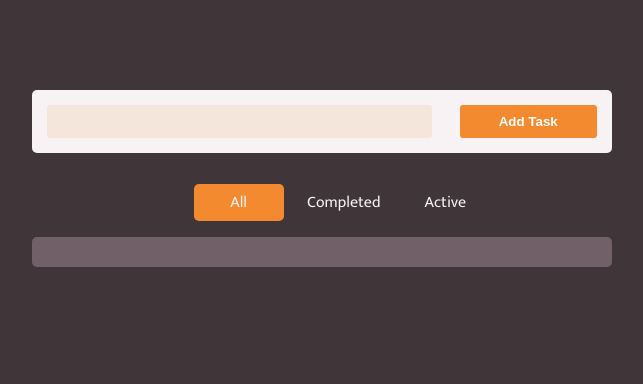
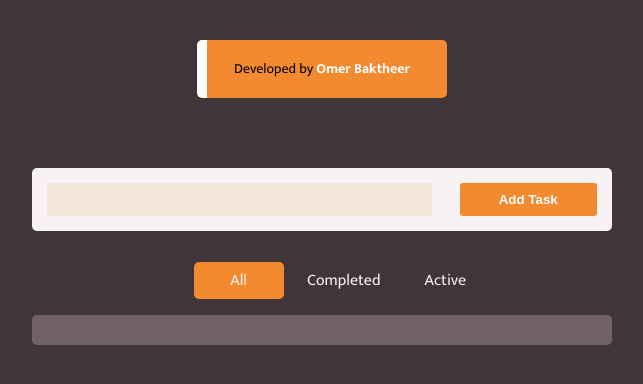
Before and after one commit to omerbak/To_do_app, a plain HTML site: page index.html in a window 1280 px wide. Shown: the whole page, without its empty margins (318-961 px from the left). Drawn offline with Linux system fonts and the light colour scheme.

Commit message:
add copyrights

```diff
--- a/index.html
+++ b/index.html
@@ -17,8 +17,15 @@
     <title>To Do List</title>
 </head>
 <body>
+    <div class="container">
+        <div class="copyrights">
+            <div class="icons">
+                <a href="https://twitter.com/Ooo_bak" target="_blank"><i class="fa-brands fa-twitter"></i></a>
+                <a href="https://github.com/omerbak?tab=repositories" target="_blank"><i class="fa-brands fa-github"></i></a>
+            </div>
+            <p class="text">Developed by <span>Omer Baktheer</span></p>
+        </div>
 
-    <div class="container">
         <form class="form add-form">
             <input type="text" class="input">
             <button type="submit" class="add">Add Task</button>
@@ -32,12 +39,13 @@
         </nav>
         <div class="tasks">
         </div>
+
         <div class="edit-page">
             <div class="container">
                 <form class="form edit-form">
                     <input name="text" type="text" class="input">
                     <button type="submit" class="edit-btn">Edit Task</button>
-                    <div class="cancel-btn">Cancel</div>
+                    <button class="cancel-btn">Cancel</button>
                 </form>
             </div>
         </div>
--- a/main.css
+++ b/main.css
@@ -16,7 +16,7 @@ body{
 }
 .container {
     width: 600px;
-    margin: 80px auto;
+    margin: 30px auto;
     display: flex;
     flex-direction: column;
     padding: 10px;
@@ -207,3 +207,72 @@ body{
         width: 450px;
     }
 }
+
+/* copyrights */
+
+.copyrights{
+    display: flex;
+    background-color: var(--primary);
+    /* width: 130px; */
+    padding: 5px;
+    border-radius: 5px;
+    position: relative;
+    cursor: pointer;
+    transition: 0.3s;
+    overflow: hidden;
+    margin: 0 auto 70px auto;
+    width: 250px;
+    justify-content: center;
+}
+.copyrights .text{
+    font-size: 14px;
+    text-align: center;
+    line-height: 1.4;
+}
+
+.copyrights .text span{
+    color: white;
+    font-weight: 700;
+}
+
+.copyrights .icons{
+    overflow: hidden;
+    width: 0;
+    height: 100%;
+    position: absolute;
+    left: 0;
+    top: 0;
+    background-color: white;
+    transition: 0.3s;
+    display: flex;
+    justify-content: center;
+    align-items: center;
+    gap: 20px;
+    color: var(--background-color);
+    border-radius: 5px;
+}
+.copyrights .icons a {
+    text-decoration: none;
+}
+.copyrights .icons a i {
+    color: black;
+    font-size: 24px;
+    transition: color 0.3s;
+}
+.copyrights .icons a i:hover {
+    color:var(--primary);
+}
+.copyrights::before {
+    content: "";
+    width: 10px;
+    height: 100%;
+    position: absolute;
+    left: 0;
+    top: 0;
+    background-color: white;
+    border-radius: 5px 0 0 5px;
+}
+
+.copyrights:hover .icons {
+    width: 100%;
+}
--- a/main.js
+++ b/main.js
@@ -10,14 +10,14 @@ let arrayTasks = [];
 //task id for the task to edit
 let taskId;
 let taskToEdit;
+
+
 //check if there is tasks in local storage
 if(localStorage.getItem("tasks")){
     arrayTasks = JSON.parse(localStorage.getItem("tasks"));
     //Trigger getDataFromLocal
     getDataFromLocal()
 }
-
-
 
 // add task to array when the form is submitted
 addForm.addEventListener("submit", (e) => {
@@ -32,17 +32,17 @@ addForm.addEventListener("submit", (e) => {
 editForm.addEventListener("submit", (e) => {
     e.preventDefault();
     let editFormText = editForm.text.value;
+    if(editFormText !== ""){
         editTasksArray(taskId, editFormText)
         editPage.classList.remove("active")
         console.log(editForm.text.value)
         console.log(taskId)
+    }
 })
-// Delete task fonctionality
-/* deleteOptions.forEach(item => {
-    item.addEventListener('click', (e) => {
-        item.parentElement.remove()
+// close edit form
+cancelEditForm.addEventListener("click", () => {
+    editPage.classList.remove("active")
 })
-}) */
 
 //Click on task element (delete, edit and commpleted task fonctionality)
 tasksDiv.addEventListener("click", (e) => {
@@ -65,25 +65,19 @@ tasksDiv.addEventListener("click", (e) => {
         //Remove task from local storage
         taskId = e.target.parentElement.parentElement.getAttribute("data-id");
         taskToEdit = arrayTasks.find((task) =>  taskId == task.id)
-        console.log("task id",taskId)
+        /* console.log("task id",taskId)
         console.log("tasks array",arrayTasks)
-        console.log("task to edit", taskToEdit)
+        console.log("task to edit", taskToEdit) */
         editForm.text.value = taskToEdit.title
-       //Remove element from page
-       // e.target.parentElement.parentElement.remove();
-
     } else if(e.target.parentElement.classList.contains("edit-option")) {
         editPage.classList.add("active")
          //Remove task from local storage
         taskId = e.target.parentElement.parentElement.parentElement.getAttribute("data-id");
         taskToEdit = arrayTasks.find((task) =>  taskId == task.id)
-        console.log("task id",taskId)
+        /* console.log("task id",taskId)
         console.log("tasks array",arrayTasks)
-        console.log("task to edit", taskToEdit)
+        console.log("task to edit", taskToEdit) */
         editForm.text.value = taskToEdit.title;
-         //Remove element from page
-         //e.target.parentElement.parentElement.parentElement.remove();
-
     }
 
     //check Task element
@@ -235,111 +229,3 @@ function filterTasks(filter){
    /*  console.log(filteredArr);
     console.log(arrayTasks); */
 }
-
-// close edit form
-cancelEditForm.addEventListener("click", () => {
-    editPage.classList.remove("active")
-})
-
-
-/* let localTasks = [];
-
-let id = 0;
-
-
-//check if there are tasks stored in the local stiorage
-if(JSON.parse(window.localStorage.getItem("localStorageTasks"))){
-    localTasks = JSON.parse(window.localStorage.getItem("localStorageTasks"));
-    let end = localTasks.length ;
-    for(let i = 0; i < end; i++){  //show the tasks already registred in local storage
-        let task =  createTask(localTasks[i]["text"])
-        task.setAttribute("data-id", localTasks[i]["id"]);
-        tasks.appendChild(task);
-   }
-   id = localTasks.length;
-   console.log(id)
-}
-
-
-// to add task created by the createTask() function to the tasks div
-add.addEventListener("click", () => {
-    if(input.value !== ""){    //add task if in input is not empty
-        let task = createTask(input.value);
-        task.setAttribute("data-id", id);
-        tasks.appendChild(task);
-
-        input.value = "";
-        let storeTask = {
-        id : id,
-        text: task.firstChild.textContent,
-        done : false
-        }
-         localTasks.push(storeTask);
-        id++
-        window.localStorage.setItem("localStorageTasks" , JSON.stringify(localTasks))
-        console.log(JSON.parse(window.localStorage.getItem("localStorageTasks")));
-    }
-
-})
-
-
-
-// To delete task when the delete button clicked
-document.addEventListener('click', (e) => {
-    if(e.target.classList.contains("delete")){
-        let idTask = e.target.parentElement.dataset["id"]; //get the id of the task to remove from the [data-id]
-        let indexTaskToRemove ;
-        for (let i = 0; i<  localTasks.length; i++) { //get the index of task in localTask array
-            if(localTasks[i].id === idTask){
-                indexTaskToRemove = i;
-            }
-        }
-        localTasks.splice(indexTaskToRemove,1); //remove the task from the array
-
-        window.localStorage.setItem("localStorageTasks" , JSON.stringify(localTasks)) //update the values in local storage
-        e.target.parentElement.style.opacity = "0";
-        setTimeout(() => {
-            e.target.parentElement.remove();
-        }, 300)
-
-    }
-
-})
-
-// return a task object whihle taking the input of the task in parameter
-function createTask (inputText) {
-
-   let task = document.createElement("div");
-   task.classList.add("task");
-   let dBtn = document.createElement("button");
-   dBtn.textContent = "Delete";
-   dBtn.classList.add("delete");
-   let taskText = document.createElement("div");
-   taskText.classList.add("text");
-   taskText.textContent = inputText;
-   task.appendChild(taskText);
-   task.appendChild(dBtn);
-   return task;
-}
-
-
-//Adding the done fonctionallity
-
-tasks.addEventListener("click", (e) => {
-
-    if(e.target.classList.contains("task")){
-        e.target.classList.toggle("done");
-
-
-    }
-
-})
-
-
-function getObject(wantedId, arr){
-    arr.forEach((item) => {
-        if(item.id === wantedId){
-            return item;
-        }
-    })
-} */
```
Lines whose indentation alone changed are shown as unchanged.
